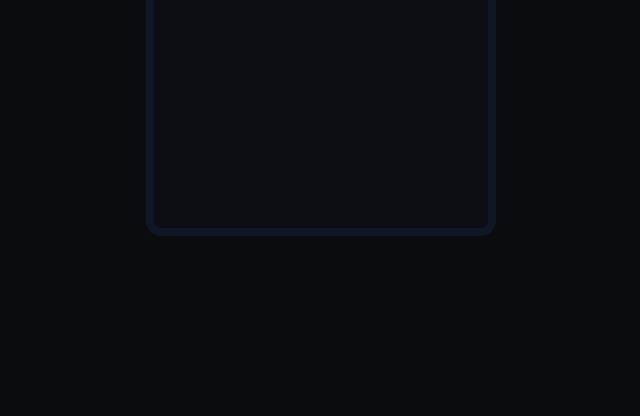
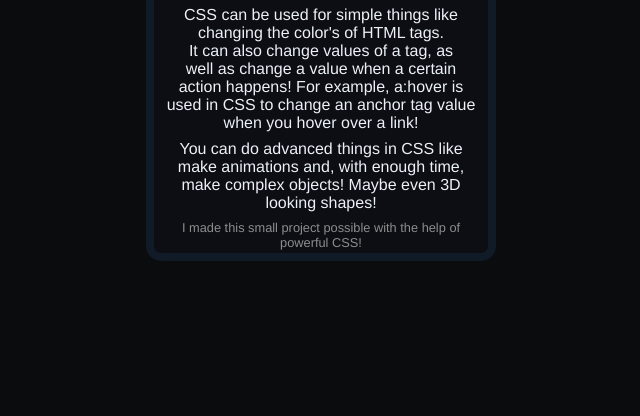
Before and after one commit to Little-Koder/CSS-Mini-Project, a plain HTML site: page index.html in a window 1280 px wide. Shown: the part 384-800 px from the top of the page, without its empty margins (304-944 px from the left). Drawn offline with Linux system fonts and the light colour scheme.

Commit message:
Polished and finished the project
Polished up the project by finalizing the colors and a few extra things. Added the final piece of content and made it so that when you hover over both paragraphs it creates a dark blue block around it. Added final footer paragraph

```diff
--- a/index.html
+++ b/index.html
@@ -35,10 +35,22 @@
         </article>
 
         <hr>
+
+        <article>
+            <header>
+                <h2>What CSS Is Used For</h2>
+            </header>
+
+            <section>
+                <p>CSS can be used for simple things like changing the color's of HTML tags. <br> It can also change values of a tag, as <br> well as change a value when a certain <br> action happens! For example, a:hover is  <br> used in CSS to change an anchor tag value when you hover over a link!</p>
+
+                <p>You can do advanced things in CSS like make animations and, with enough time, make complex objects! Maybe even 3D looking shapes!</p>
+            </section>
+        </article>
     </main>
 
     <footer>
-
+        <p class="lower-importance">I made this small project possible with the help of powerful CSS!</p>
     </footer>
 </body>
 </html>
--- a/website/scss/_classes.scss
+++ b/website/scss/_classes.scss
@@ -1,18 +1,20 @@
 .rounded-container {
-    background-color: rgb(12, 14, 20);
+    background-color: rgb(13, 14, 20);
 
-    margin-top: 40px;
+    margin-top: 10px;
     margin-left: 450px;
 
     padding-top: 12px;
+    padding-left: 5px;
+    padding-right: 5px;
 
     text-align: center;
 
-    border: 8px solid rgb(15, 23, 36);
+    border: 8px solid rgb(17, 26, 39);
     border-radius: 15px;
 
     width: 350px;
-    height: 580px;
+    height: 635px;
 }
 
 .lower-importance {
@@ -29,7 +31,7 @@
 }
 
 .simple-container {
-    background-color: rgb(11, 13, 15);
+    background-color: rgb(13, 16, 19);
     border: 5px solid rgb(27, 38, 56);
     border-radius: 5px;
     width: 285px;
--- a/website/scss/_globals.scss
+++ b/website/scss/_globals.scss
@@ -15,6 +15,16 @@ h1 {
 
 h2 {
     margin-bottom: 13px;
+}
+
+p {
+    display: block;
+    border-radius: 10px;
+    padding-top: 8px;
+}
+
+p:hover {
+    background-color: rgb(25, 30, 44);
 }
 
 hr {
```
Also changed, not shown: comp-css/style.css, 1 other file.
